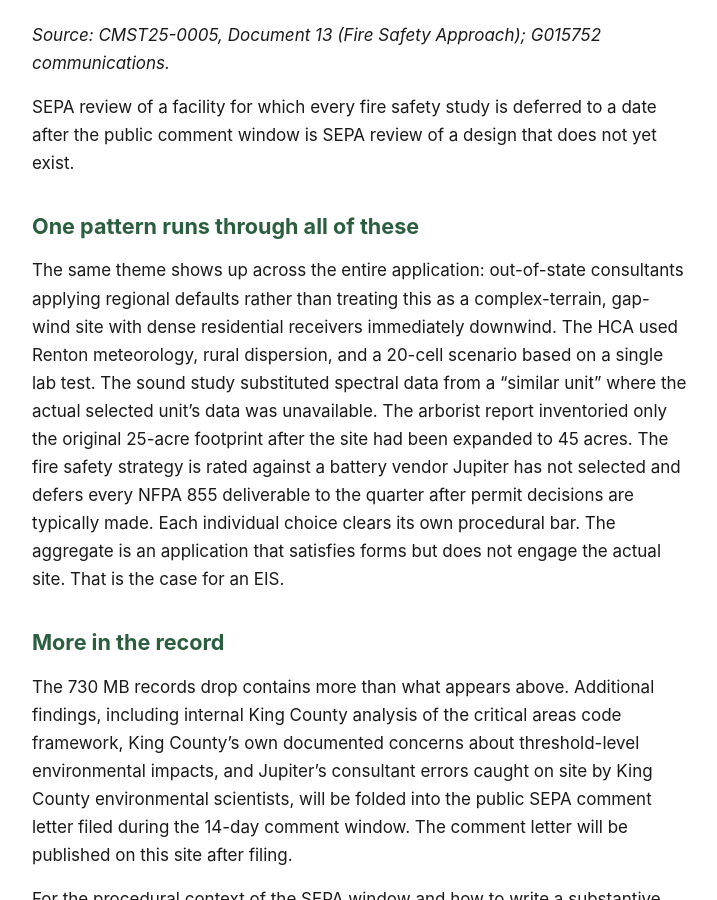
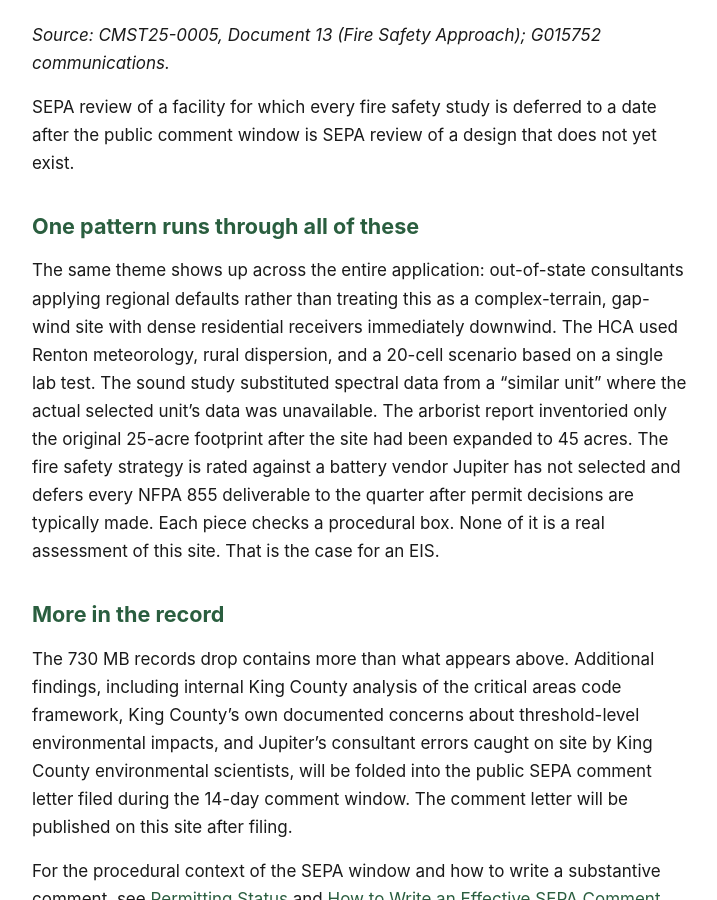
Before and after one commit to calef/cascadia-ridge-bess, a Jekyll site: the page built from _pages/what-the-records-show.md, in a window 1280 px wide and 900 px high, scrolled down 7174 px. Shown: the whole window, without its empty margins (280-997 px from the left). Built offline with Jekyll 4.4.1, drawn with Linux system fonts in a browser that asks for light colours.

Commit message:
Deploy site 2026-04-22-162747

```diff
--- a/_pages/what-the-records-show.md
+++ b/_pages/what-the-records-show.md
@@ -128,7 +128,7 @@ SEPA review of a facility for which every fire safety study is deferred to a dat
 
 ## One pattern runs through all of these
 
-The same theme shows up across the entire application: out-of-state consultants applying regional defaults rather than treating this as a complex-terrain, gap-wind site with dense residential receivers immediately downwind. The HCA used Renton meteorology, rural dispersion, and a 20-cell scenario based on a single lab test. The sound study substituted spectral data from a "similar unit" where the actual selected unit's data was unavailable. The arborist report inventoried only the original 25-acre footprint after the site had been expanded to 45 acres. The fire safety strategy is rated against a battery vendor Jupiter has not selected and defers every NFPA 855 deliverable to the quarter after permit decisions are typically made. Each individual choice clears its own procedural bar. The aggregate is an application that satisfies forms but does not engage the actual site. That is the case for an EIS.
+The same theme shows up across the entire application: out-of-state consultants applying regional defaults rather than treating this as a complex-terrain, gap-wind site with dense residential receivers immediately downwind. The HCA used Renton meteorology, rural dispersion, and a 20-cell scenario based on a single lab test. The sound study substituted spectral data from a "similar unit" where the actual selected unit's data was unavailable. The arborist report inventoried only the original 25-acre footprint after the site had been expanded to 45 acres. The fire safety strategy is rated against a battery vendor Jupiter has not selected and defers every NFPA 855 deliverable to the quarter after permit decisions are typically made. Each piece checks a procedural box. None of it is a real assessment of this site. That is the case for an EIS.
 
 ## More in the record
 
```
